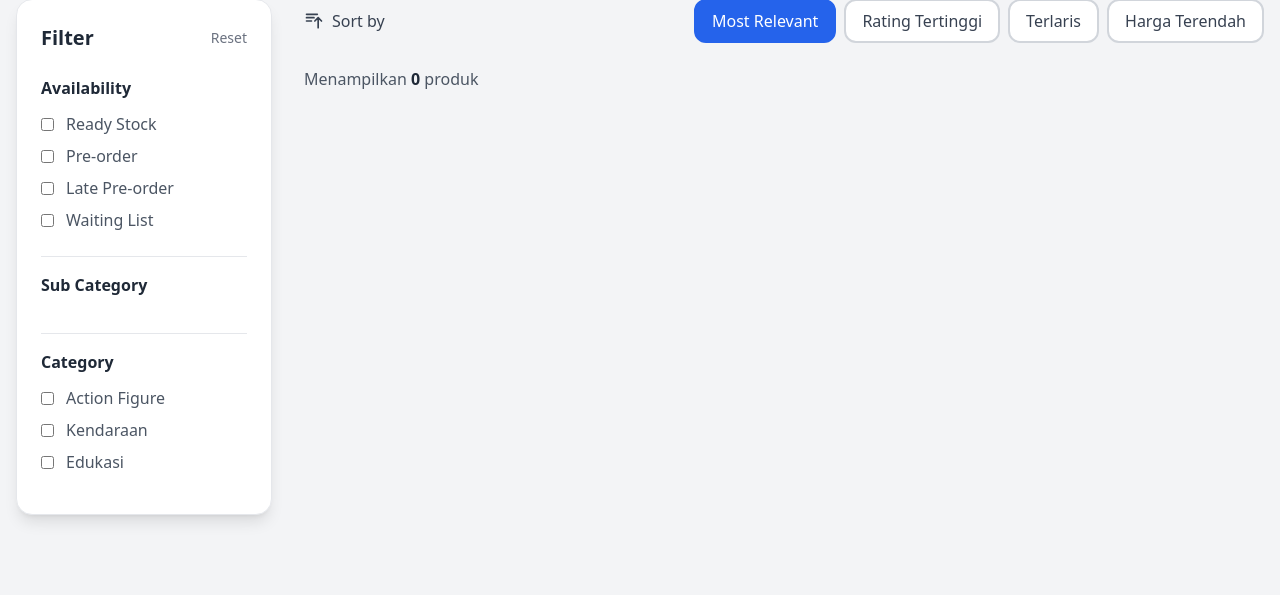
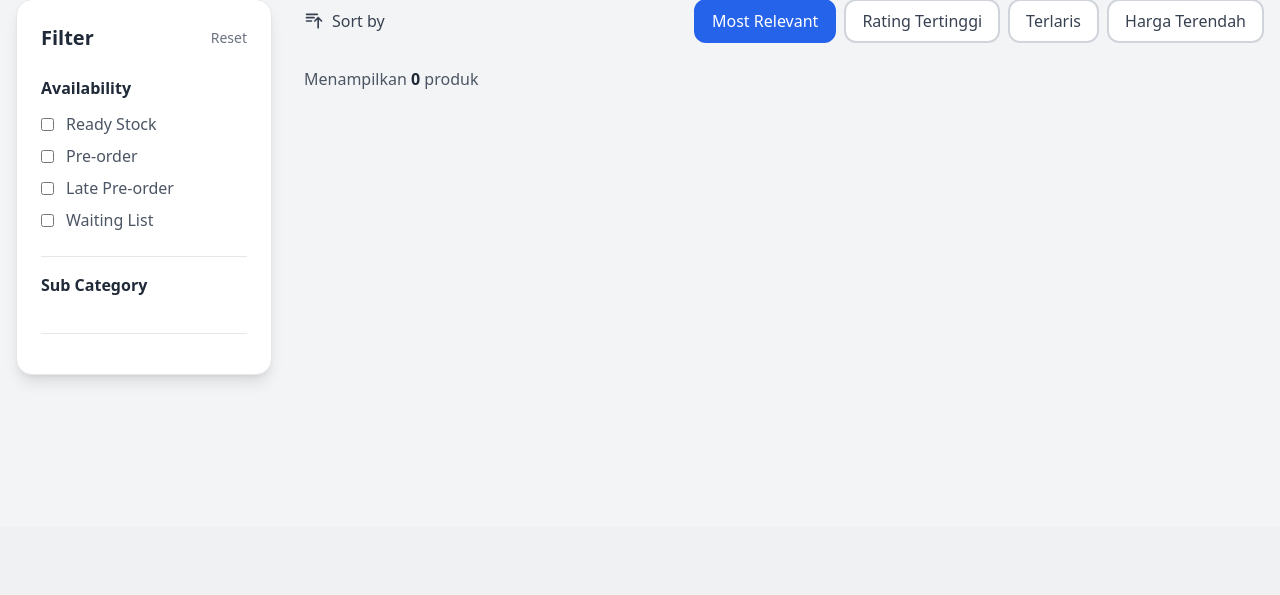
Before and after one commit to apipniko/kolaborasi_project_rpl, a Flask app: page /search in a window 1280 px wide. Shown: the part 273-868 px from the top of the page. After the commit the page ends 654 px from the top, so only its background shows below. Run offline with Flask 3, Linux system fonts and the light colour scheme; data that the repository does not hold is empty; some libraries are stand-ins or nearby versions.

Commit message:
finising filtering

```diff
--- a/static/js/filter.js
+++ b/static/js/filter.js
@@ -1,11 +1,18 @@
 // Store all products data
 let allProducts = [];
-let currentSort = 'latest';
+let currentSort = 'relevant';
 let currentFilters = {
     availability: [],
     sub_category: [],
     category: []
 };
+
+function normalizeFilterValue(value) {
+    return String(value || '')
+        .trim()
+        .toLowerCase()
+        .replace(/\s+/g, '_');
+}
 
 // Initialize on page load
 document.addEventListener('DOMContentLoaded', function() {
@@ -24,9 +31,9 @@ function loadProducts() {
     const productCards = document.querySelectorAll('.product-card');
     allProducts = Array.from(productCards).map(card => ({
         element: card,
-        availability: card.dataset.availability,
-        subCategory: card.dataset.subCategory,
-        category: card.dataset.category,
+        availability: normalizeFilterValue(card.dataset.availability),
+        subCategory: normalizeFilterValue(card.dataset.subCategory),
+        category: normalizeFilterValue(card.dataset.category),
         price: parseFloat(card.dataset.price) || 0,
         rating: parseFloat(card.dataset.rating) || 0,
         purchased: parseInt(card.dataset.purchased) || 0,
@@ -41,7 +48,7 @@ function setupFilterListeners() {
     checkboxes.forEach(checkbox => {
         checkbox.addEventListener('change', function() {
             const filterType = this.dataset.filter;
-            const value = this.value;
+            const value = normalizeFilterValue(this.value);
 
             if (this.checked) {
                 if (!currentFilters[filterType].includes(value)) {
@@ -115,14 +122,14 @@ function setupResetListener() {
         // Reset search
         document.getElementById('query').value = '';
 
-        // Reset sort to latest
-        currentSort = 'latest';
+        // Reset sort to relevant
+        currentSort = 'relevant';
         document.querySelectorAll('.sort-btn').forEach(btn => {
-            if (btn.dataset.sort === 'latest') {
+            if (btn.dataset.sort === 'relevant') {
                 btn.classList.remove('bg-white', 'text-gray-700', 'border-gray-300');
-                btn.classList.add('bg-gray-800', 'text-white', 'border-gray-800');
+                btn.classList.add('bg-blue-600', 'text-white', 'border-blue-600');
             } else {
-                btn.classList.remove('bg-gray-800', 'text-white', 'border-gray-800');
+                btn.classList.remove('bg-blue-600', 'text-white', 'border-blue-600');
                 btn.classList.add('bg-white', 'text-gray-700', 'border-gray-300');
             }
         });
--- a/templates/search.html
+++ b/templates/search.html
@@ -121,26 +121,6 @@
                 </div>
 
                 <div class="border-t border-gray-200 my-4"></div>
-
-                <!-- Category Filter -->
-                <div class="mb-4">
-                    <h4 class="font-semibold text-gray-800 mb-3">Category</h4>
-                    <div class="space-y-2 max-h-48 overflow-y-auto">
-                        <label class="flex items-center gap-3 cursor-pointer group">
-                            <input type="checkbox" class="filter-checkbox" data-filter="category" value="action_figure">
-                            <span class="text-gray-600 group-hover:text-gray-800 transition">Action Figure</span>
-                        </label>
-                        <label class="flex items-center gap-3 cursor-pointer group">
-                            <input type="checkbox" class="filter-checkbox" data-filter="category" value="merchandise">
-                            <span class="text-gray-600 group-hover:text-gray-800 transition">Kendaraan</span>
-                        </label>
-                        <label class="flex items-center gap-3 cursor-pointer group">
-                            <input type="checkbox" class="filter-checkbox" data-filter="category" value="card">
-                            <span class="text-gray-600 group-hover:text-gray-800 transition">Edukasi</span>
-                        </label>
-
-                    </div>
-                </div>
             </div>
         </aside>
 
@@ -180,7 +160,7 @@
             <div id="productGrid" class="grid grid-cols-1 sm:grid-cols-2 xl:grid-cols-3 gap-6">
                 {% for product in products %}
                 <div class="product-card bg-[#FDF8EC] rounded-xl border-2 border-gray-800 overflow-hidden hover:shadow-xl transition duration-300 cursor-pointer"
-                        data-availability="..."
+                        data-availability="{% if 'pre-order' in product.sub_category.lower() %}pre_order{% else %}ready_stock{% endif %}"
                         data-sub-category="{{ product.sub_category|lower|replace(' ', '_') }}"
                         data-category="{{ product.category|lower|replace(' ', '_') }}"
                         data-price="{{ product.price }}"
```
